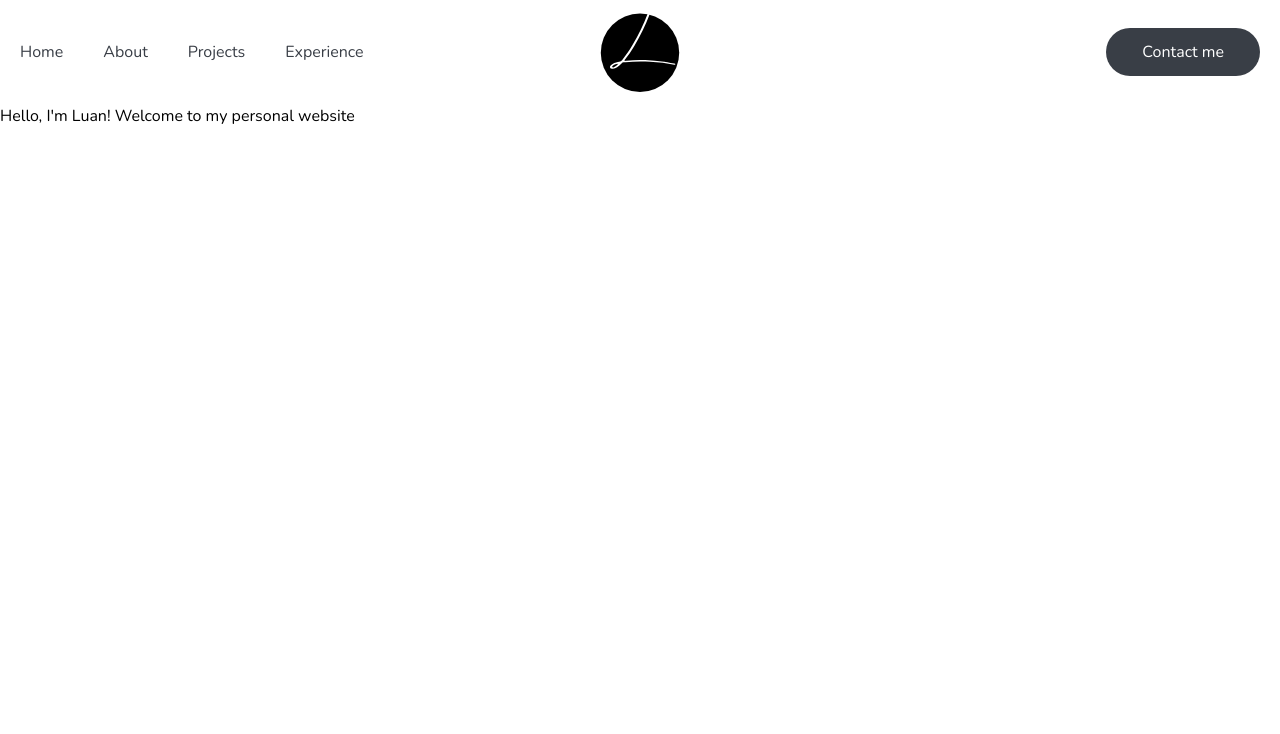
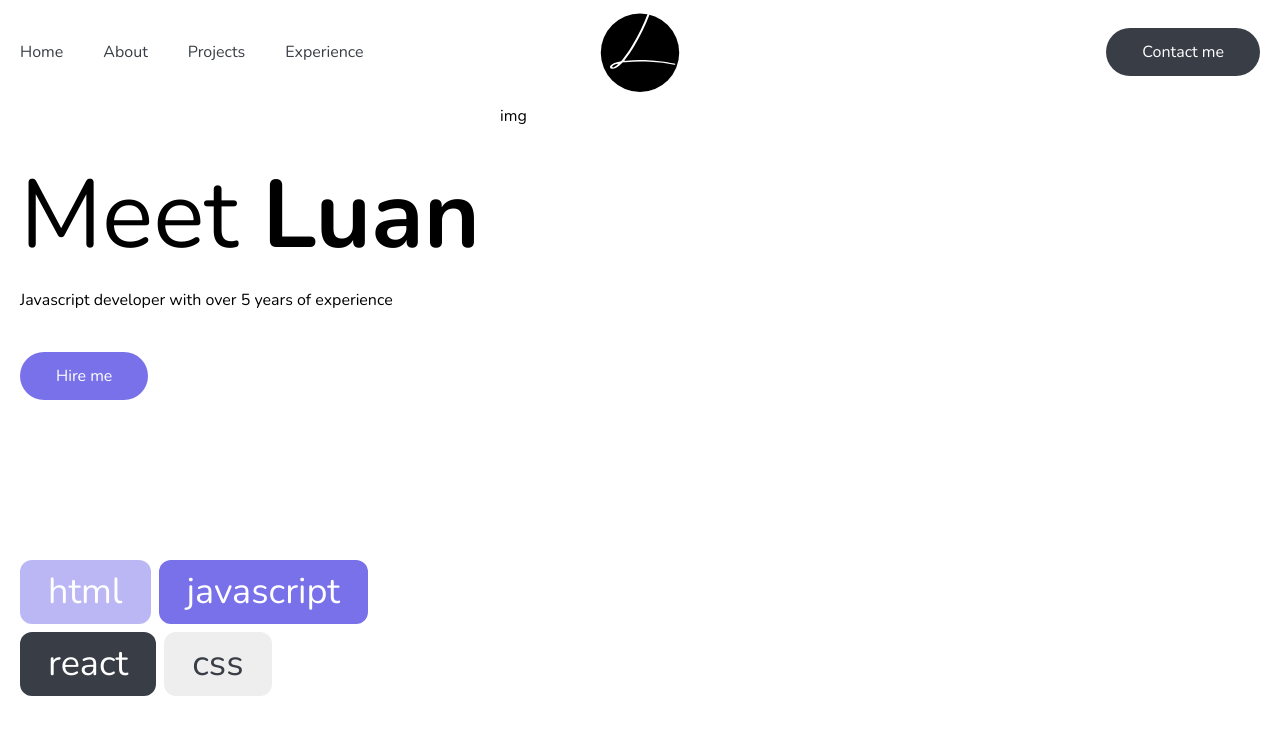
Before and after one commit to aka-luan/personal-portfolio, a Next.js app: page / in a window 1280 px wide. Shown: the top 734 px of the page. Built offline with nearby package versions, Linux system fonts and the light colour scheme.

Commit message:
added header and header-info

```diff
--- a/app/page.jsx
+++ b/app/page.jsx
@@ -1,8 +1,28 @@
+import Button from "@/components/Button";
+
+const stack = [
+  {name: 'html', classNames: 'bg-purple opacity-50 text-white'},
+  {name: 'javascript', classNames: 'bg-purple opacity-100 text-white'},
+  {name: 'react', classNames: 'bg-black opacity-100 text-white'},
+  {name: 'css', classNames: 'bg-gray opacity-100 text-black'}
+]
 
 export default function Home() {
   return (
-    <main>
-      Hello, I'm Luan! Welcome to my personal website
+    <main className="px-5">
+      <div id="header" className="flex flex-col-reverse lg:flex-row">
+        <div id="header-info" className="flex-col w-[30rem]">
+          <h1 className="text-7xl xl:text-8xl mt-16 mb-6">Meet <b>Luan</b></h1>
+          <h5 className="text-base mb-10">Javascript developer with over 5 years of experience</h5>
+          <Button className='bg-purple text-white mb-40'>Hire me</Button>
+          <div className="flex flex-wrap gap-2">
+            {stack.map((tech) => (
+              <div key={tech.name} className={` px-7 py-3 rounded-xl text-4xl ${tech.classNames}`}>{tech.name}</div>
+            ))}
+          </div>
+        </div>
+        <div id="header-img">img</div>
+      </div>
     </main>
   )
 }
```
